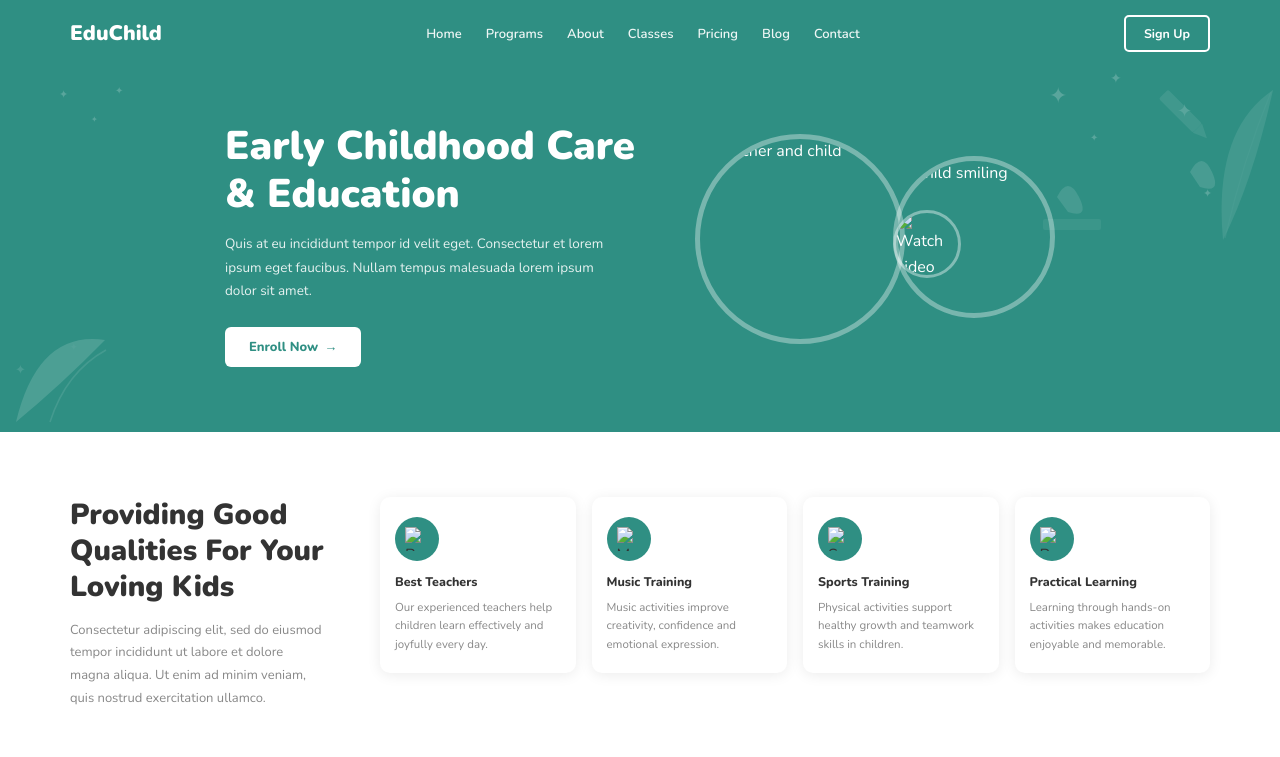
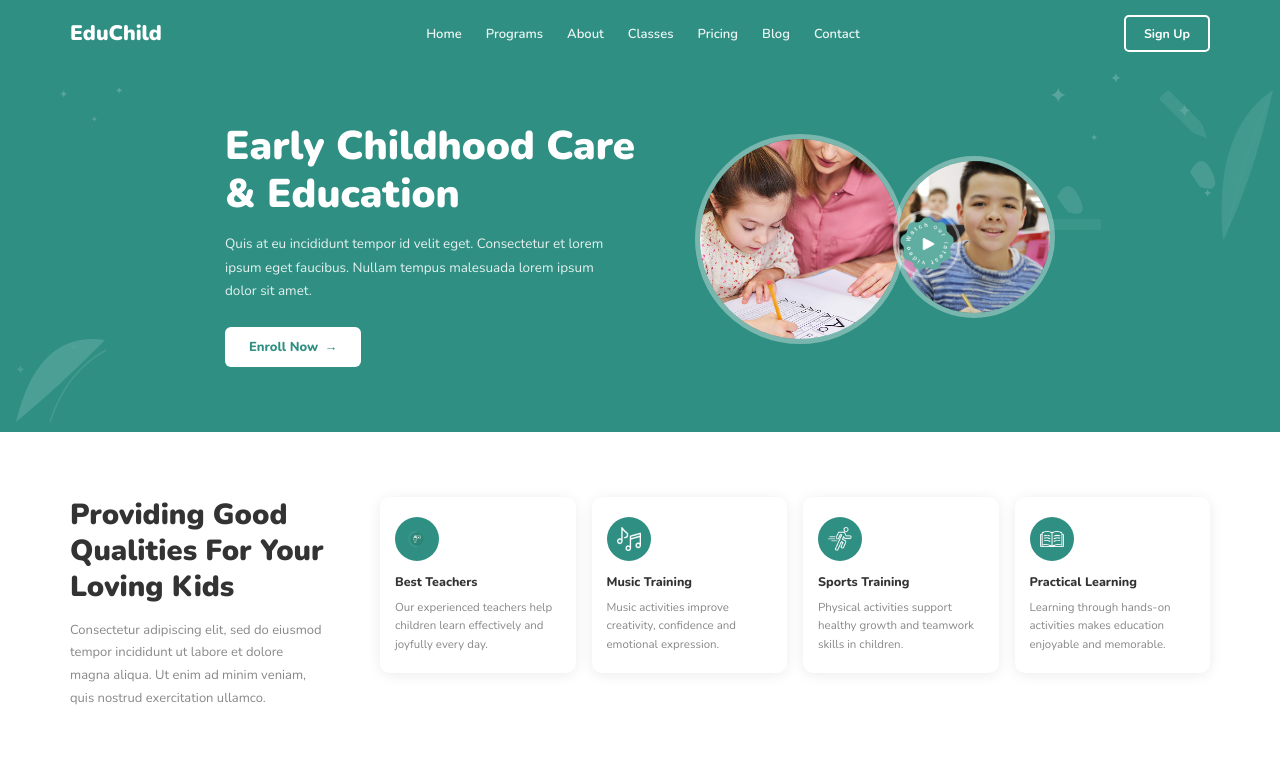
Before and after one commit to Sanika2404/assignment, a plain HTML site: page index.html in a window 1280 px wide. Shown: the top 757 px of the page. Drawn offline with nearby package versions, Linux system fonts and the light colour scheme.

Commit message:
Update index.html

```diff
--- a/index.html
+++ b/index.html
@@ -202,13 +202,13 @@ body{font-family:'Nunito',sans-serif;line-height:1.6;color:#333;overflow-x:hidde
 
   <div class="hero-imgs">
     <div class="img-large">
-      <img src="images/hero1.png" alt="Teacher and child">
+      <img src="hero1.png" alt="Teacher and child">
     </div>
     <div class="play-stamp">
-      <img src="images/hero3.png" alt="Watch video">
+      <img src="hero3.png" alt="Watch video">
     </div>
     <div class="img-medium">
-      <img src="images/hero2.png" alt="Child smiling">
+      <img src="hero2.png" alt="Child smiling">
     </div>
   </div>
 </section>
@@ -222,22 +222,22 @@ body{font-family:'Nunito',sans-serif;line-height:1.6;color:#333;overflow-x:hidde
     </div>
     <div class="cards">
       <div class="card">
-        <div class="card-icon"><img src="images/hero4.png" alt="Best Teachers"></div>
+        <div class="card-icon"><img src="hero4.png" alt="Best Teachers"></div>
         <h3>Best Teachers</h3>
         <p>Our experienced teachers help children learn effectively and joyfully every day.</p>
       </div>
       <div class="card">
-        <div class="card-icon"><img src="images/hero5.png" alt="Music Training"></div>
+        <div class="card-icon"><img src="hero5.png" alt="Music Training"></div>
         <h3>Music Training</h3>
         <p>Music activities improve creativity, confidence and emotional expression.</p>
       </div>
       <div class="card">
-        <div class="card-icon"><img src="images/hero6.png" alt="Sports Training"></div>
+        <div class="card-icon"><img src="hero6.png" alt="Sports Training"></div>
         <h3>Sports Training</h3>
         <p>Physical activities support healthy growth and teamwork skills in children.</p>
       </div>
       <div class="card">
-        <div class="card-icon"><img src="images/hero7.png" alt="Practical Learning"></div>
+        <div class="card-icon"><img src="hero7.png" alt="Practical Learning"></div>
         <h3>Practical Learning</h3>
         <p>Learning through hands-on activities makes education enjoyable and memorable.</p>
       </div>
@@ -270,22 +270,22 @@ body{font-family:'Nunito',sans-serif;line-height:1.6;color:#333;overflow-x:hidde
   <h2>Latest Blog &amp; Articles</h2>
   <div class="blog-grid">
     <div class="blog-card">
-      <img src="images/blog1.png" alt="Blog 1">
+      <img src="blog1.png" alt="Blog 1">
       <div class="blog-meta"><div class="dot" style="background:#81c784;"></div><span class="author">By: Lorem Doe</span><span class="date">24 Jan 2022</span></div>
       <h4>Back To School: Cute Ideas School Goals Setting for Fresh Start</h4>
     </div>
     <div class="blog-card">
-      <img src="images/blog2.png" alt="Blog 2">
+      <img src="blog2.png" alt="Blog 2">
       <div class="blog-meta"><div class="dot" style="background:#f48fb1;"></div><span class="author">By: Lorem Doe</span><span class="date">24 Jan 2022</span></div>
       <h4>Little Girl Goes To The Home Mary School</h4>
     </div>
     <div class="blog-card">
-      <img src="images/blog3.png" alt="Blog 3">
+      <img src="blog3.png" alt="Blog 3">
       <div class="blog-meta"><div class="dot" style="background:#90caf9;"></div><span class="author">By: Lorem Doe</span><span class="date">24 Jan 2022</span></div>
       <h4>Happy Teenagers In The New Ground Floor Photo</h4>
     </div>
     <div class="blog-card">
-      <img src="images/blog4.png" alt="Blog 4">
+      <img src="blog4.png" alt="Blog 4">
       <div class="blog-meta"><div class="dot" style="background:#f06292;"></div><span class="author">By: Lorem Doe</span><span class="date">24 Jan 2022</span></div>
       <h4>Group Of Children With Color Holi Festival</h4>
     </div>
```
